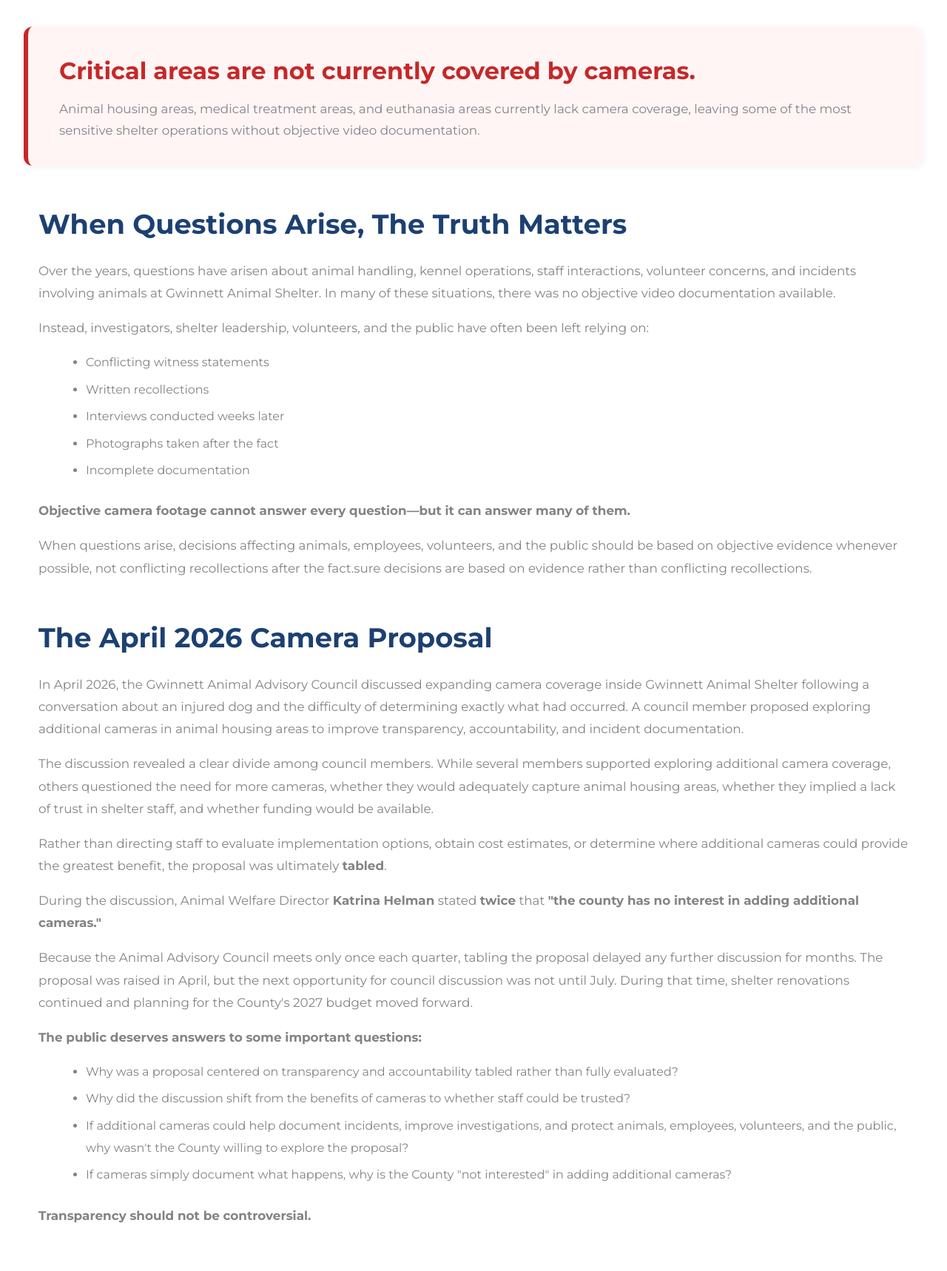
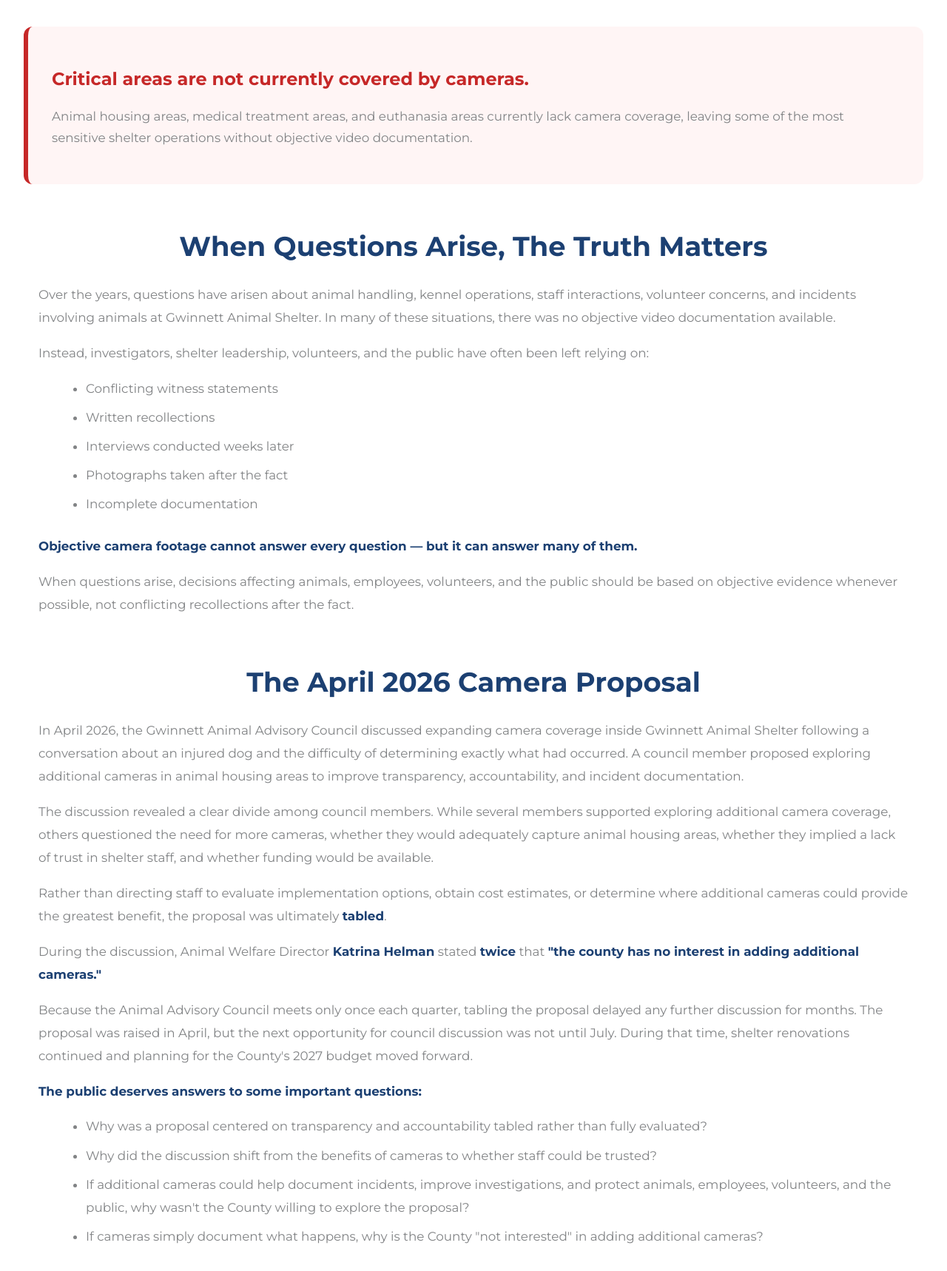
Before and after one commit to whitleybacon/gwinnett-animal-advocacy-alliance, a Jekyll site: the page built from issues/transparency-accountability/cameras/index.html, in a window 1280 px wide, cut to the strip 748-2466 px from the top of the page. Shown: the whole strip at 74% size. Built offline with Jekyll 4.4.1, drawn with Linux system fonts in a browser that asks for light colours; some of the changed text lies outside the part shown.

Commit message:
Update index.html

```diff
--- a/issues/transparency-accountability/cameras/index.html
+++ b/issues/transparency-accountability/cameras/index.html
@@ -12,93 +12,51 @@
     background-position: center;
 }
 
-.camera-callout {
-    max-width: 1200px;
-    margin: 40px auto 50px;
-    padding: 34px 42px;
-    background: #fff5f5;
-    border-left: 6px solid #c62828;
-    border-radius: 12px;
-    box-shadow: 0 2px 10px rgba(0,0,0,.06);
-}
-
-.camera-callout h2 {
-    color: #c62828;
-    margin: 0 0 12px;
-    font-size: 2rem;
-}
-
-.camera-callout p {
-    margin: 0;
-    color: var(--primary);
-    font-size: 1.05rem;
-    line-height: 1.7;
-}
-
-.camera-section ul {
-    margin: 0 0 24px 24px;
-    line-height: 1.9;
-}
-
-.camera-section li {
-    margin-bottom: 6px;
-}
-
 .camera-section {
     max-width: 1200px;
-    margin: 0 auto 50px;
+    margin: 0 auto 60px;
     padding: 0 20px;
 }
 
 .camera-section h2 {
     color: var(--accent);
     font-size: 2.3rem;
-    margin-bottom: 18px;
+    margin-bottom: 20px;
+    text-align: center;
 }
 
-.camera-section p {
+.camera-section p,
+.camera-section li {
     font-size: 1.05rem;
-    line-height: 1.8;
+    line-height: 1.85;
 }
 
-.camera-proposal-card {
-    background: #f4f8fb;
-    border: 1px solid #dbe7f2;
-    border-radius: 12px;
-    padding: 34px;
-    margin-top: 20px;
-    max-width: 900px;
+.camera-section ul {
+    margin: 0 0 26px 24px;
+    line-height: 1.85;
 }
 
-.proposal-row {
-    display: grid;
-    grid-template-columns: 180px 1fr;
-    gap: 24px;
-    padding: 14px 0;
-    border-bottom: 1px solid #dbe7f2;
+.camera-section li {
+    margin-bottom: 8px;
 }
 
-.proposal-row:last-child {
-    border-bottom: none;
+.camera-section strong {
+    color: var(--accent);
 }
 
-.proposal-label {
-    color: var(--accent);
-    font-weight: 800;
+.camera-alert {
+    max-width: 1200px;
+    margin: 40px auto 55px;
 }
 
-.proposal-row p {
-    margin: 0;
-}
-
-.camera-quote {
-    color: var(--accent);
-    font-weight: 800;
-    font-style: italic;
+.camera-alert p {
+    font-size: 1.05rem;
+    line-height: 1.7;
 }
 
 .why-camera-grid {
     max-width: 1200px;
+    margin: 0 auto;
 }
 
 .why-camera-card .home-card-icon {
@@ -106,9 +64,9 @@
 }
 
 .solution-callout {
-    max-width: 900px;
-    margin: 0 auto 50px;
-    padding: 28px 34px;
+    max-width: 1200px;
+    margin: 30px auto 55px;
+    padding: 30px 36px;
     background: #f3f8f1;
     border: 1px solid rgba(31,93,43,.22);
     border-radius: 12px;
@@ -155,30 +113,17 @@
         background-image: none !important;
     }
 
-    .camera-callout {
-        padding: 26px 22px;
-        margin: 30px auto 40px;
-    }
-
-    .camera-callout h2 {
-        font-size: 1.5rem;
-    }
-
     .camera-section {
         padding: 0;
+        margin-bottom: 40px;
     }
 
     .camera-section h2 {
         font-size: 1.7rem;
     }
 
-    .proposal-row {
-        grid-template-columns: 1fr;
-        gap: 6px;
-    }
-
-    .camera-proposal-card {
-        padding: 24px;
+    .camera-alert {
+        margin: 30px auto 40px;
     }
 
     .solution-callout {
@@ -197,7 +142,7 @@
     </div>
 </section>
 
-<section class="camera-callout">
+<section class="issue-alert camera-alert">
     <h2>Critical areas are not currently covered by cameras.</h2>
     <p>Animal housing areas, medical treatment areas, and euthanasia areas currently lack camera coverage, leaving some of the most sensitive shelter operations without objective video documentation.</p>
 </section>
@@ -205,17 +150,9 @@
 <section class="camera-section">
     <h2>When Questions Arise, The Truth Matters</h2>
 
-    <p>
-        Over the years, questions have arisen about animal handling, kennel operations,
-        staff interactions, volunteer concerns, and incidents involving animals at
-        Gwinnett Animal Shelter. In many of these situations, there was no objective
-        video documentation available.
-    </p>
+    <p>Over the years, questions have arisen about animal handling, kennel operations, staff interactions, volunteer concerns, and incidents involving animals at Gwinnett Animal Shelter. In many of these situations, there was no objective video documentation available.</p>
 
-    <p>
-        Instead, investigators, shelter leadership, volunteers, and the public have
-        often been left relying on:
-    </p>
+    <p>Instead, investigators, shelter leadership, volunteers, and the public have often been left relying on:</p>
 
     <ul>
         <li>Conflicting witness statements</li>
@@ -225,14 +162,9 @@
         <li>Incomplete documentation</li>
     </ul>
 
-    <p>
-        <strong>Objective camera footage cannot answer every question—but it can answer many of them.</strong>
-    </p>
+    <p><strong>Objective camera footage cannot answer every question — but it can answer many of them.</strong></p>
 
-    <p>
-        When questions arise, decisions affecting animals, employees, volunteers, and the public should be based on objective evidence whenever possible, not conflicting recollections after the fact.sure decisions
-        are based on evidence rather than conflicting recollections.
-    </p>
+    <p>When questions arise, decisions affecting animals, employees, volunteers, and the public should be based on objective evidence whenever possible, not conflicting recollections after the fact.</p>
 </section>
 
 <section class="camera-section">
@@ -274,7 +206,7 @@
 
         <div class="home-card why-camera-card">
             <div class="home-card-icon">
-                <i class="fa-solid fa-shield-dog"></i>
+                <i class="fa-solid fa-user-shield"></i>
             </div>
             <h3>Protects Animals, Staff, Volunteers & The Public</h3>
             <p>Cameras can help ensure safety, support fair investigations, and reduce disputes about what occurred.</p>
```
Also changed, not shown: other parts of issues/transparency-accountability/cameras/index.html (+1 -1 lines).
